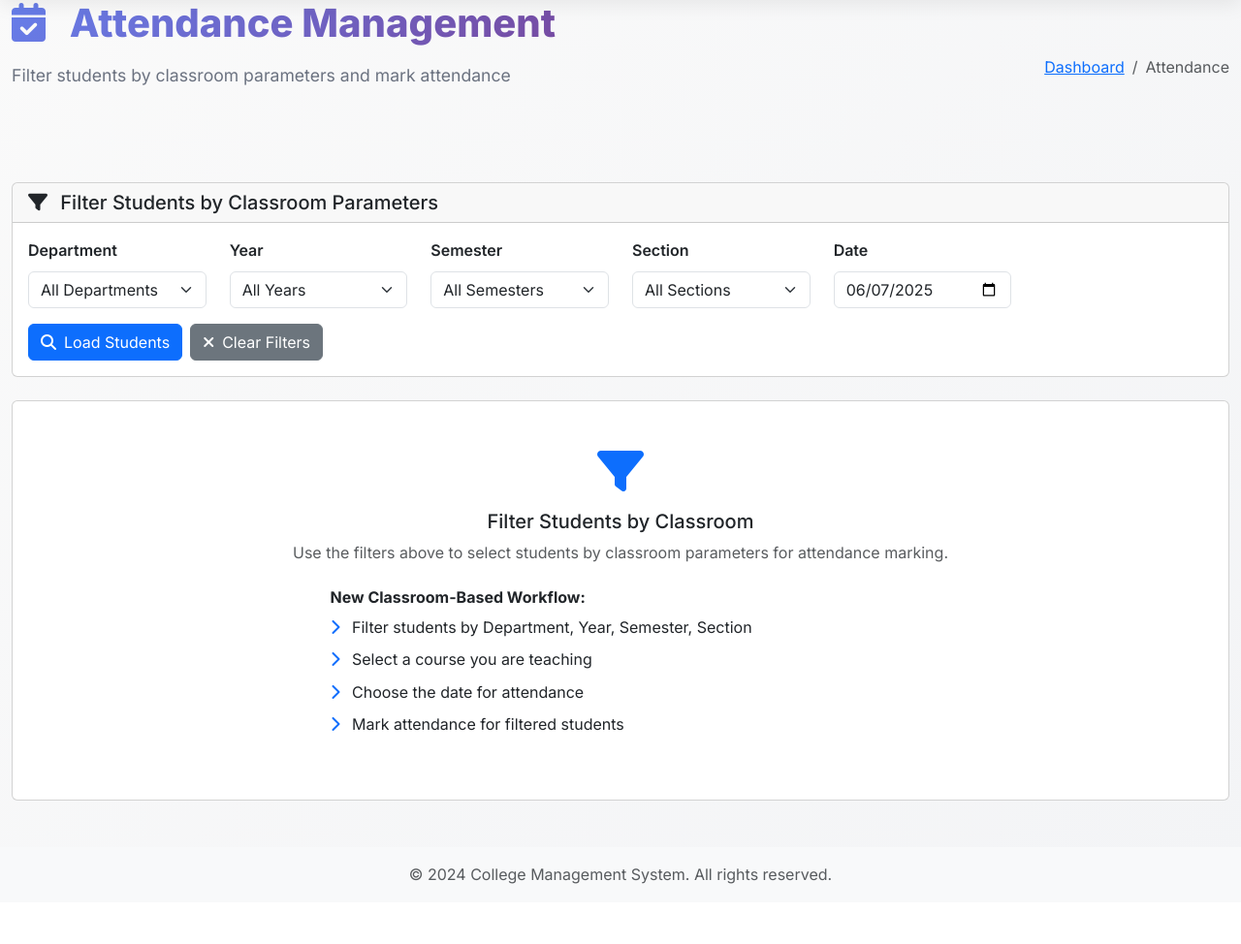
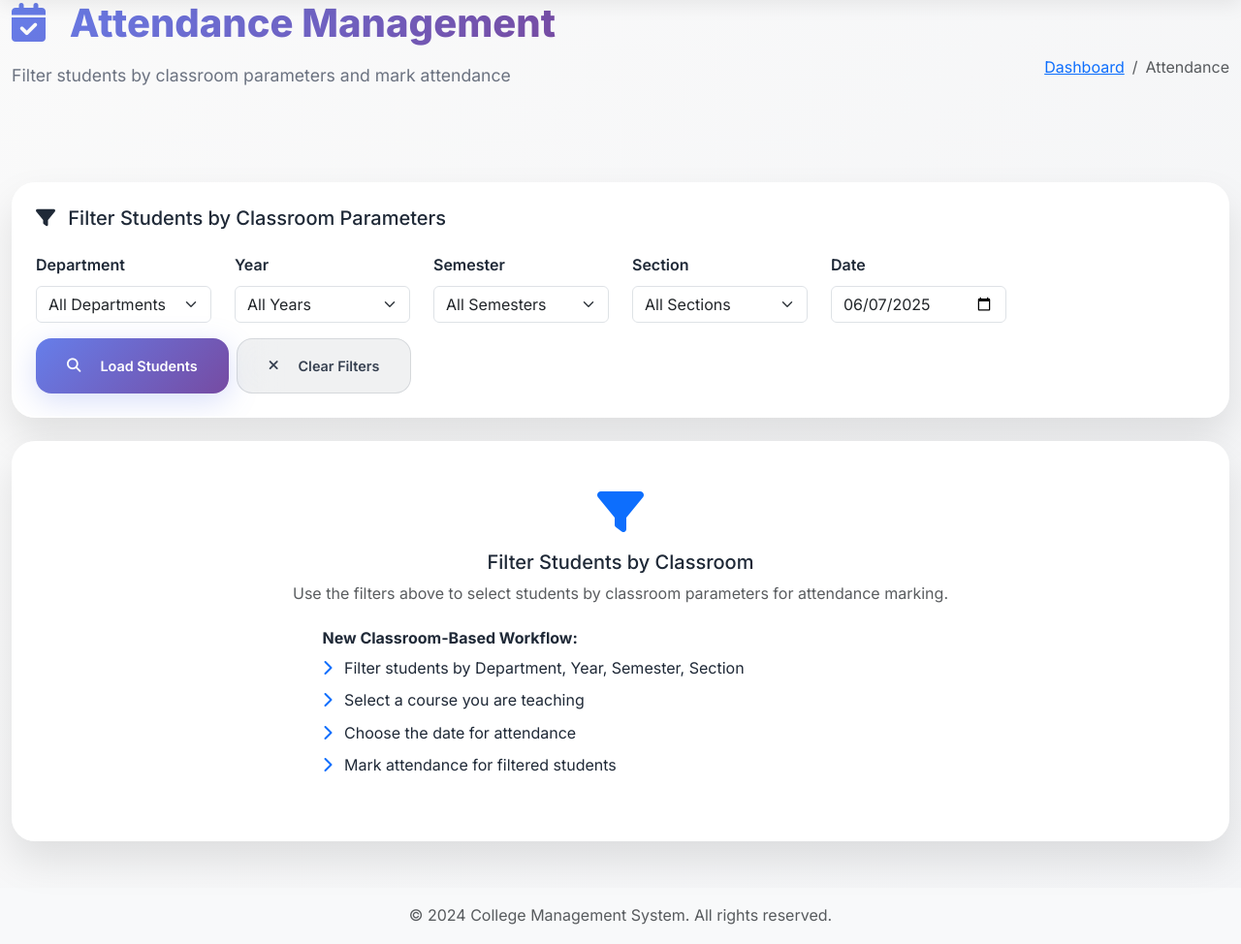
Before and after one commit to rushi-mereddy/adarsh-app, a Flask app: page /faculty/attendance in a window 1280 px wide. Shown: the part 113-1087 px from the top of the page at 97% size. Before the commit the page ends 1025 px from the top, so only its background shows below. Run offline with Flask 3, Linux system fonts and the light colour scheme; a user stored in the database is signed in; data comes from the database, SQL or seed files in the repository.

Commit message:
Enhance the appearance of the faculty attendance taking page for better UX
Refactors attendance.html by replacing Bootstrap cards with custom ultra-modern card styles.

Replit-Commit-Author: Agent
Replit-Commit-Session-Id: b80024bd-76f8-4db9-a7c7-17a479a1e534
Replit-Commit-Screenshot-Url: https://storage.googleapis.com/screenshot-production-us-central1/9c66b4d1-a79a-4b18-9b9c-1812925f0ecb/3776f2c7-312f-4e75-916d-4ad2f0f5f875.jpg

```diff
--- a/templates/faculty/attendance.html
+++ b/templates/faculty/attendance.html
@@ -28,14 +28,14 @@
     <!-- Classroom Filters -->
     <div class="row mb-4">
         <div class="col-12">
-            <div class="card">
-                <div class="card-header">
+            <div class="card-ultra">
+                <div class="card-header-ultra">
                     <h5 class="mb-0">
                         <i class="fas fa-filter me-2"></i>
                         Filter Students by Classroom Parameters
                     </h5>
                 </div>
-                <div class="card-body">
+                <div class="card-body-ultra">
                     <form method="GET" id="filter-form">
                         <div class="row align-items-end">
                             <div class="col-md-2 mb-3">
@@ -93,10 +93,10 @@
                         <div class="row">
                             <div class="col-12">
                                 <div class="d-flex gap-2">
-                                    <button type="button" class="btn btn-primary" onclick="applyFilters()">
+                                    <button type="button" class="btn-ultra btn-primary-ultra" onclick="applyFilters()">
                                         <i class="fas fa-search me-2"></i>Load Students
                                     </button>
-                                    <button type="button" class="btn btn-secondary" onclick="clearFilters()">
+                                    <button type="button" class="btn-ultra btn-secondary-ultra" onclick="clearFilters()">
                                         <i class="fas fa-times me-2"></i>Clear Filters
                                     </button>
                                 </div>
@@ -112,8 +112,8 @@
     <!-- Attendance Form -->
     <div class="row">
         <div class="col-12">
-            <div class="card">
-                <div class="card-header d-flex justify-content-between align-items-center">
+            <div class="card-ultra">
+                <div class="card-header-ultra d-flex justify-content-between align-items-center">
                     <div>
                         <h5 class="mb-0">
                             <i class="fas fa-users me-2"></i>
@@ -132,7 +132,7 @@
                         </button>
                     </div>
                 </div>
-                <div class="card-body">
+                <div class="card-body-ultra">
                     <form method="POST" id="attendanceForm">
                         <input type="hidden" name="date" value="{{ selected_date }}" />
 
@@ -193,10 +193,10 @@
                                 Total Students: {{ students|length }}
                             </div>
                             <div class="d-flex gap-2">
-                                <button type="submit" class="btn btn-primary">
+                                <button type="submit" class="btn-ultra btn-primary-ultra">
                                     <i class="fas fa-save me-2"></i>Save Attendance
                                 </button>
-                                <button type="button" class="btn btn-secondary" onclick="clearFilters()">
+                                <button type="button" class="btn-ultra btn-secondary-ultra" onclick="clearFilters()">
                                     <i class="fas fa-arrow-left me-2"></i>Back to Filters
                                 </button>
                             </div>
@@ -210,7 +210,7 @@
     <!-- Instructions -->
     <div class="row">
         <div class="col-12">
-            <div class="card">
+            <div class="card-ultra">
                 <div class="card-body text-center py-5">
                     <i class="fas fa-filter fa-3x text-primary mb-3"></i>
                     <h5>Filter Students by Classroom</h5>
```
